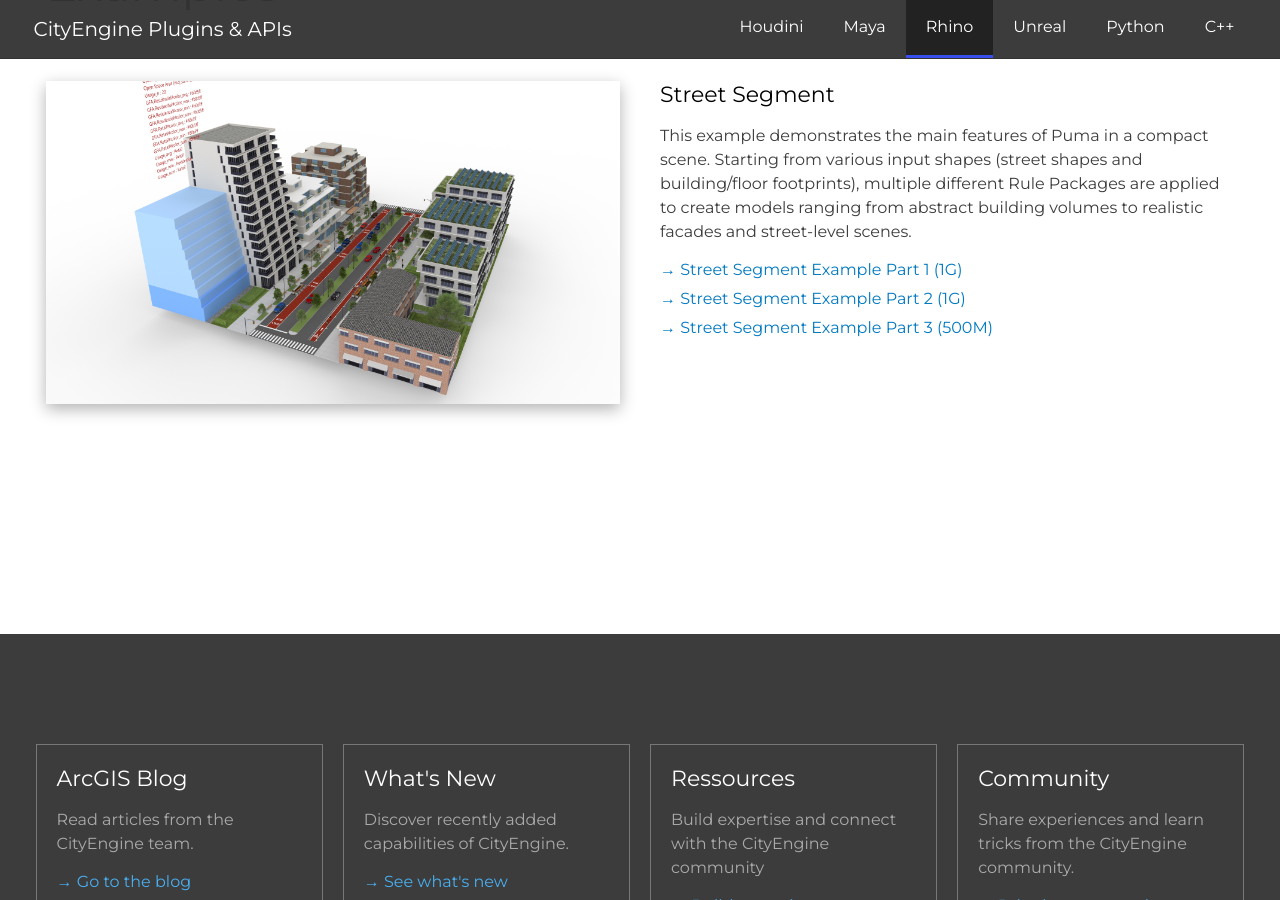
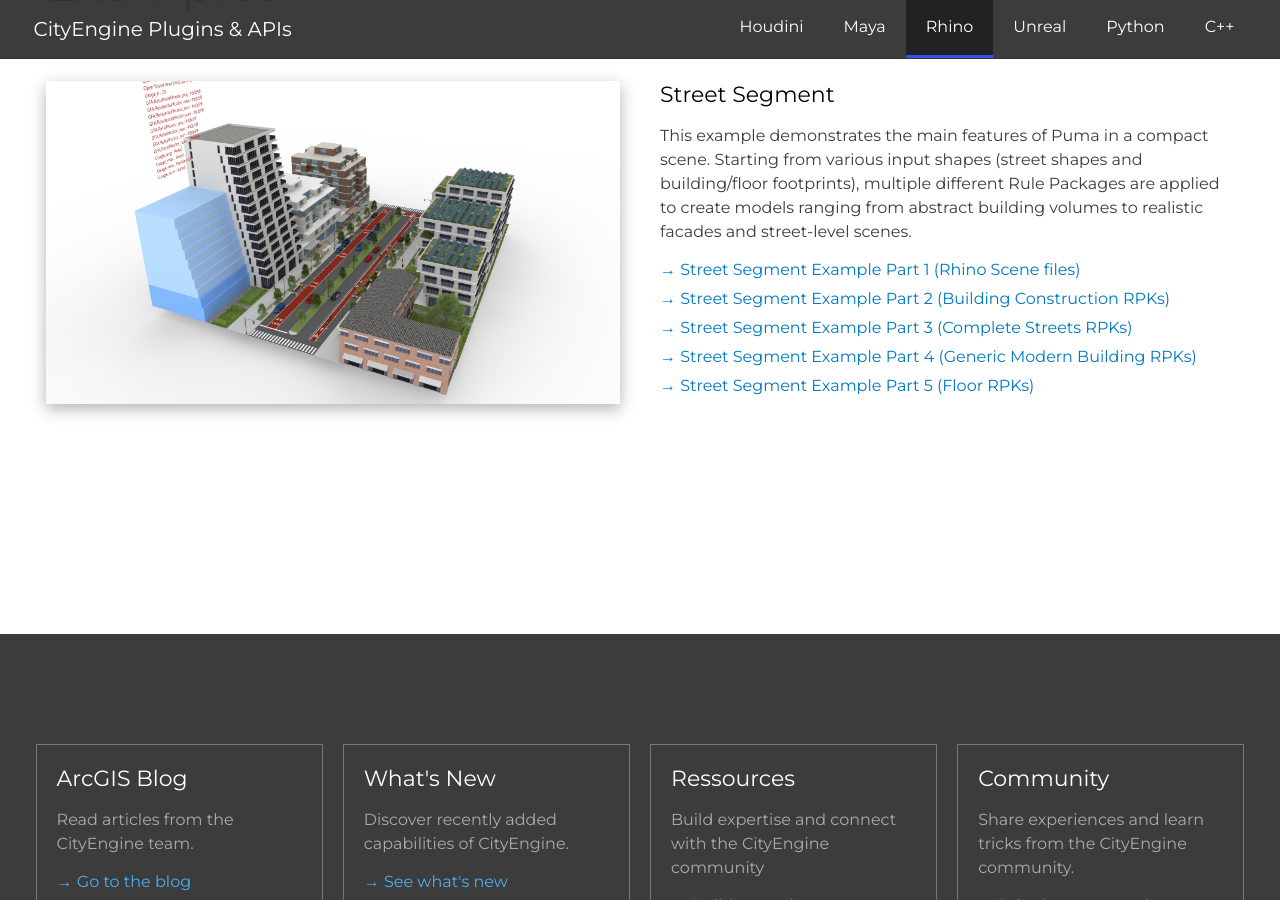
Before and after one commit to Esri/cityengine, a Jekyll site: the page built from _plugins/puma.md, in a window 1280 px wide and 900 px high, scrolled down 3089 px. Built offline with Jekyll 4.4.1, drawn with Linux system fonts in a browser that asks for light colours.

Commit message:
Split example download into regular zips

```diff
--- a/_plugins/puma.md
+++ b/_plugins/puma.md
@@ -47,12 +47,16 @@ examples:
     text: This example demonstrates the main features of Puma in a compact scene. Starting from various input shapes (street shapes and building/floor footprints), multiple different Rule Packages are applied to create models ranging from abstract building volumes to realistic facades and street-level scenes.
 
     files:
-      - title: Street Segment Example Part 1 (1G)
-        link: https://github.com/Esri/puma/releases/download/v1.0.0/puma_street_segment_example_v1.zip.001
-      - title: Street Segment Example Part 2 (1G)
-        link: https://github.com/Esri/puma/releases/download/v1.0.0/puma_street_segment_example_v1.zip.002
-      - title: Street Segment Example Part 3 (500M)
-        link: https://github.com/Esri/puma/releases/download/v1.0.0/puma_street_segment_example_v1.zip.003
+      - title: Street Segment Example Part 1 (Rhino Scene files)
+        link: https://github.com/Esri/puma/releases/download/v1.0.0/Puma_Street_Segment_Example_Part_1_Rhino.Files.zip
+      - title: Street Segment Example Part 2 (Building Construction RPKs)
+        link: https://github.com/Esri/puma/releases/download/v1.0.0/Puma_Street_Segment_Example_Part_2_Building_Construction_RPKs.zip
+      - title: Street Segment Example Part 3 (Complete Streets RPKs)
+        link: https://github.com/Esri/puma/releases/download/v1.0.0/Puma_Street_Segment_Example_Part_3_Complete_Street_RPKs.zip
+      - title: Street Segment Example Part 4 (Generic Modern Building RPKs)
+        link: https://github.com/Esri/puma/releases/download/v1.0.0/Puma_Street_Segment_Example_Part_4_Generic_Modern_Building_RPKs.zip
+      - title: Street Segment Example Part 5 (Floor RPKs)
+        link: https://github.com/Esri/puma/releases/download/v1.0.0/Puma_Street_Segment_Example_Part_5_Floor_RPKs.zip
 
     images:
       - image-name: puma_street_segment_overview_1920x1080.jpg
```
